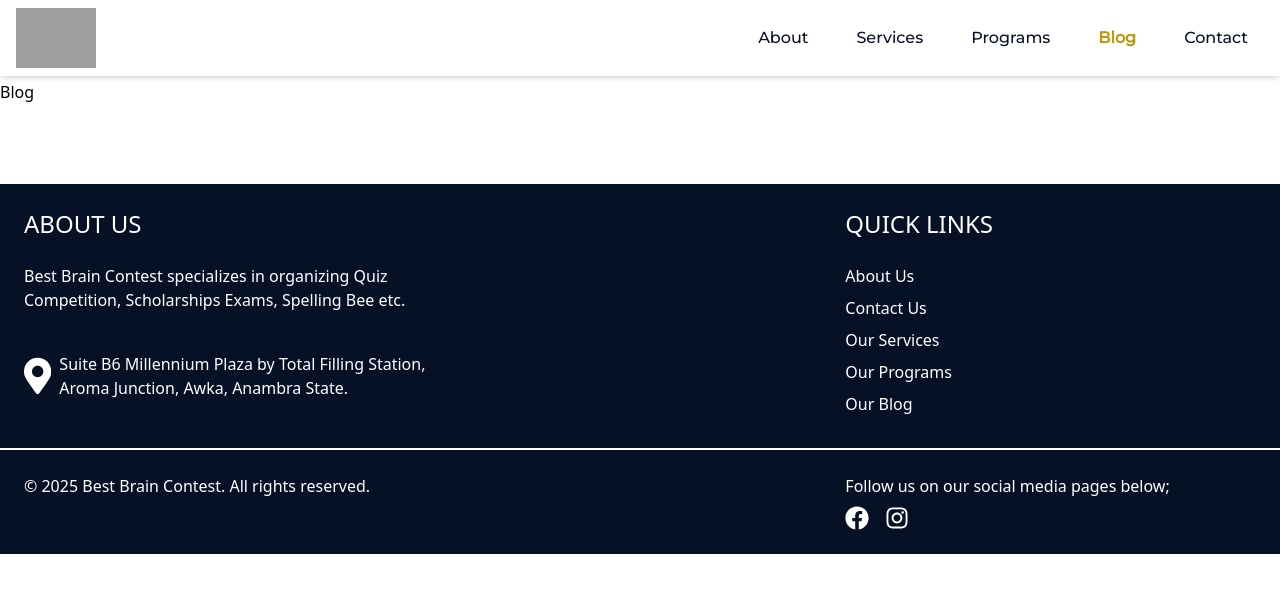
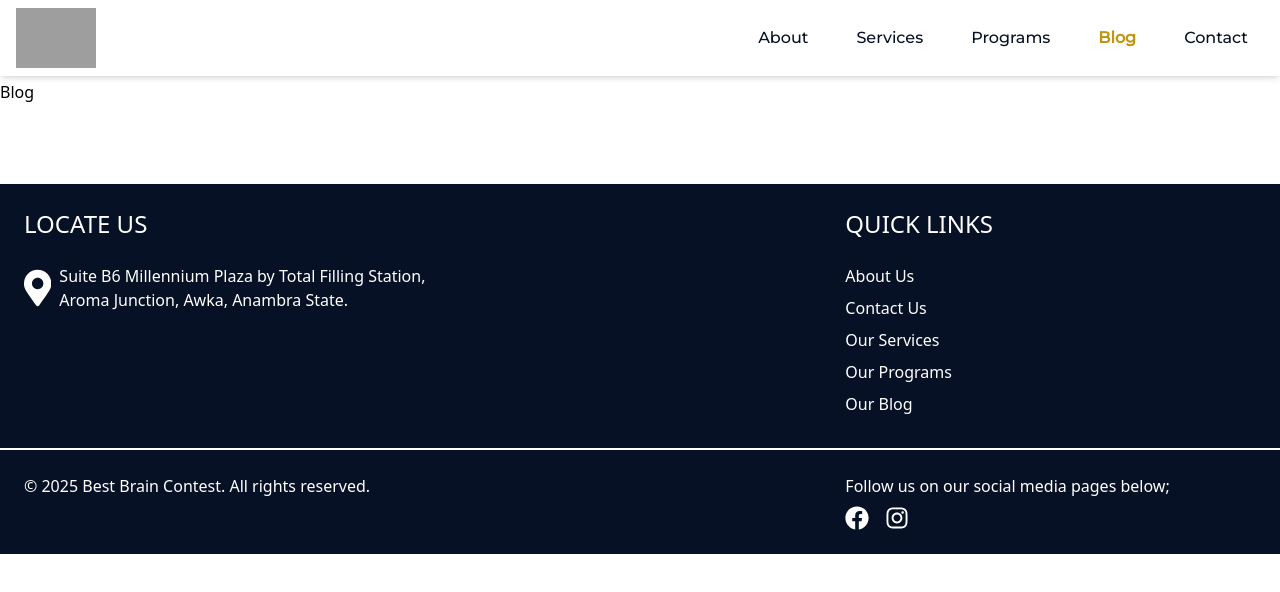
Before and after one commit to Moscolape/best-brain-contest-frontend, a React (Vite) app: page /blog in a window 1280 px wide. Shown: the top 592 px of the page. Built offline with nearby package versions, Linux system fonts and the light colour scheme; grey boxes are pictures that could not be loaded; a web font is replaced by a local one.

Commit message:
chore: update API service

```diff
--- a/index.html
+++ b/index.html
@@ -13,6 +13,5 @@
   <body>
     <div id="root"></div>
     <script type="module" src="/src/main.tsx"></script>
-    <script src="https://kit.fontawesome.com/yourkit.js" crossorigin="anonymous"></script>
   </body>
 </html>
--- a/src/App.tsx
+++ b/src/App.tsx
@@ -16,7 +16,7 @@ function App() {
     <Suspense
       fallback={
         <div className="flex items-center justify-center h-screen">
-          <div className="w-8 h-8 border-4 border-blue-700 border-t-transparent rounded-full animate-spin"></div>
+          <div className="w-8 h-8 border-4 border-[#071125] border-t-transparent rounded-full animate-spin"></div>
         </div>
       }
     >
--- a/src/components/footer.tsx
+++ b/src/components/footer.tsx
@@ -50,13 +50,9 @@ export default function Footer() {
     <div className="w-full bg-[#071125] text-white text-body1 mt-20">
       <div className="flex sm:flex-row flex-col justify-between items-start sm:p-6 p-3">
         <div className="sm:w-1/3" data-aos = "fade-up">
-          <h1 className="text-2xl">ABOUT US</h1>
+          <h1 className="text-2xl">LOCATE US</h1>
           <br />
-          <p>
-            Best Brain Contest specializes in organizing Quiz Competition,
-            Scholarships Exams, Spelling Bee etc.
-          </p>
-          <div className="mt-10 flex items-center">
+          <div className="flex items-center">
             <FaMapMarkerAlt className="text-white text-5xl mr-2" />
             <p>
               Suite B6 Millennium Plaza by Total Filling Station, Aroma
--- a/src/components/navbar.tsx
+++ b/src/components/navbar.tsx
@@ -54,7 +54,7 @@ export default function NavLinks() {
     };
   }, [isMenuOpen]);
 
-  const logoSize = windowWidth < 640 ? 50 : 80;
+  const logoSize = windowWidth < 640 ? 60 : 80;
 
   return (
     <nav className="flex justify-between items-center sm:px-4 sm:py-2 fixed w-full top-0 z-50 bg-white shadow-md">
--- a/src/constants/assets.ts
+++ b/src/constants/assets.ts
@@ -6,6 +6,7 @@ import undrawDebate from "../assets/undraw_debate_q4my.svg";
 import undrawSpelling from "../assets/undraw_spelling_balr.svg";
 import undrawSeminar from "../assets/undraw_seminar_3n82.svg";
 import undrawSkills from "../assets/undraw_skill-acquisition-_dn7p.svg";
+import landingPage from "../assets/bestbrainlanding.jpeg";
 
 export {
   logo,
@@ -16,4 +17,5 @@ export {
   undrawSeminar,
   undrawSkills,
   undrawSpelling,
+  landingPage
 };
--- a/src/pages/contact.tsx
+++ b/src/pages/contact.tsx
@@ -32,7 +32,7 @@ const Contact: React.FC = () => {
     setStatus("Sending...");
     try {
       const response = await axios.post<{ message: string }>(
-        "http://localhost:5000/contact",
+        "https://best-brain-contest-backend.onrender.com/api/contact",
         data
       );
 
@@ -109,7 +109,7 @@ const Contact: React.FC = () => {
               Send Message
             </button>
           </form>
-          {status && <p className="mt-4 text-center">{status}</p>}
+          {status && <p className="mt-4 text-center text-green-700 font-medium">{status}</p>}
         </div>
 
         {/* Contact Details */}
--- a/src/pages/home.tsx
+++ b/src/pages/home.tsx
@@ -2,7 +2,7 @@ import PageWrapper from "../components/pageWrapper";
 import { useEffect, useState } from "react";
 import { motion, AnimatePresence } from "framer-motion";
 import initializeAOS from "../utils/aos-init";
-import { logo } from "../constants/assets";
+import { landingPage } from "../constants/assets";
 
 
 const texts = [
@@ -20,7 +20,7 @@ const Home = () => {
 
     const interval = setInterval(() => {
       setIndex((prev) => (prev + 1) % texts.length);
-    }, 8000);
+    }, 6000);
 
     return () => clearInterval(interval);
   }, []);
@@ -31,7 +31,7 @@ const Home = () => {
         {/* Background Image */}
         <div
           className="absolute inset-0 bg-cover bg-center bg-no-repeat"
-          style={{ backgroundImage: `url(${logo})` }}
+          style={{ backgroundImage: `url(${landingPage})` }}
         ></div>
 
         {/* Overlay */}
--- a/src/pages/services.tsx
+++ b/src/pages/services.tsx
@@ -74,6 +74,7 @@ const Services = () => {
               <div
                 className="flex flex-col justify-center items-center"
                 data-aos={`${index % 2 == 0 ? "fade-up" : "fade-down"}`}
+                key={index}
               >
                 <img src={service.pic} alt="undraw" className="w-30 h-30" />
                 <h1 className="text-2xl font-bold font-Montserrat my-5">
```
Also changed, not shown: src/assets/bestbrainlanding.jpeg (added).
